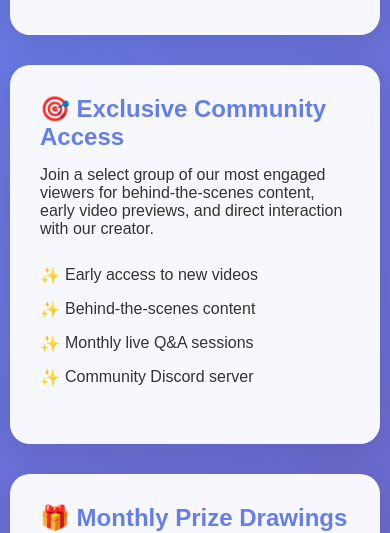
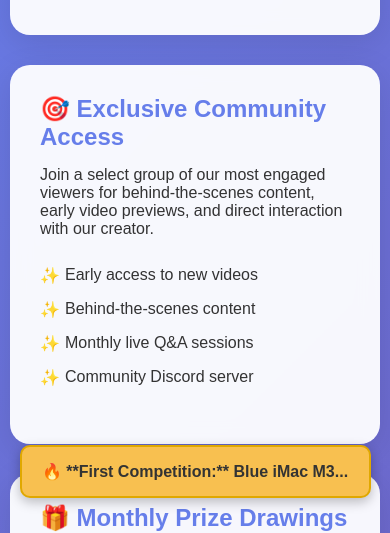
Before and after one commit to babakmilani/bobbymilani, a plain HTML site: page index.html in a window 390 px wide. Shown: the part 326-859 px from the top of the page. Drawn offline with Linux system fonts and the light colour scheme.

```diff
--- a/index.html
+++ b/index.html
@@ -19,7 +19,8 @@
         body {
             font-family: 'Arial', sans-serif;
             background: linear-gradient(135deg, #667eea 0%, #764ba2 100%);
-            min-height: 100vh;
+            /* We need more content for scrolling, so min-height is critical for testing! */
+            min-height: 200vh;
             color: #333;
         }
 
@@ -45,7 +46,6 @@
             background: linear-gradient(45deg, #667eea, #764ba2);
             -webkit-background-clip: text;
             background-clip: text;
-            /* Add this line */
             -webkit-text-fill-color: transparent;
             margin-bottom: 10px;
         }
@@ -202,6 +202,35 @@
             margin-top: 20px;
         }
 
+        /* ------------------------------------------- */
+        /* --- NEW POPUP STYLES --- */
+        /* ------------------------------------------- */
+        #competition-popup {
+            position: fixed;
+            top: 20%; /* Position it 20% from the top */
+            right: 0;
+            /* Start it off-screen to the right by its own width */
+            transform: translateX(100%);
+            width: 300px;
+            padding: 15px;
+            background: #f8c050; /* A distinct, attention-grabbing color */
+            color: #333;
+            border-radius: 10px 0 0 10px; /* Rounded only on the left side */
+            box-shadow: 0 4px 12px rgba(0, 0, 0, 0.25);
+            z-index: 1000; /* Ensure it's on top of everything */
+            transition: transform 0.6s cubic-bezier(0.25, 0.8, 0.25, 1); /* Smooth animation */
+            font-weight: bold;
+            text-align: center;
+            border: 2px solid #e0a800;
+        }
+
+        /* Class to slide the popup ON screen */
+        #competition-popup.show {
+            transform: translateX(0);
+        }
+        /* ------------------------------------------- */
+
+
         @media (max-width: 768px) {
             .hero-stats {
                 gap: 20px;
@@ -214,11 +243,27 @@
             .container {
                 padding: 10px;
             }
+            /* Adjust popup for smaller screens */
+            #competition-popup {
+                width: 90%;
+                left: 5%;
+                right: 5%;
+                top: auto;
+                bottom: 20px;
+                transform: translateX(150%);
+                border-radius: 10px;
+            }
+            #competition-popup.show {
+                transform: translateX(0);
+            }
         }
     </style>
 </head>
 
 <body>
+    <div id="competition-popup">
+        🔥 **First Competition:** Blue iMac M3...
+    </div>
     <div class="container">
         <header>
             <div class="logo">Creator Hub</div>
@@ -412,7 +457,6 @@
             }
         }
 
-        // Add event listener to the form to call handleSubmit on submission
         document.addEventListener('DOMContentLoaded', function () {
             const form = document.getElementById('communityForm');
             if (form) {
@@ -439,6 +483,41 @@
                 }, 30);
             });
             // -----------------------------------------------------------
+
+            // -----------------------------------------------------------
+            // --- NEW POPUP LOGIC ---
+            // -----------------------------------------------------------
+            const popup = document.getElementById('competition-popup');
+            let hasShownPopup = false;
+            const scrollThreshold = 300; // How far the user must scroll (in pixels) before the popup appears
+            const displayDuration = 5000; // 5 seconds in milliseconds
+
+            function handleScroll() {
+                // Check if the user has scrolled past the threshold AND the popup hasn't shown yet
+                if (window.scrollY > scrollThreshold && !hasShownPopup) {
+                    hasShownPopup = true; // Mark as shown so it doesn't appear again on every scroll
+                    window.removeEventListener('scroll', handleScroll); // Stop checking the scroll position
+
+                    // 1. Show the popup (slides in from the right)
+                    popup.classList.add('show');
+
+                    // 2. Set a timer to hide the popup after 5 seconds
+                    setTimeout(() => {
+                        // Hide the popup (slides back to the right)
+                        popup.classList.remove('show');
+
+                        // Optional: After the transition is complete (0.6s), you could hide it completely
+                        // setTimeout(() => {
+                        //     popup.style.display = 'none';
+                        // }, 600);
+
+                    }, displayDuration);
+                }
+            }
+
+            // Listen for the scroll event
+            window.addEventListener('scroll', handleScroll);
+            // -----------------------------------------------------------
         });
     </script>
 </body>
```
